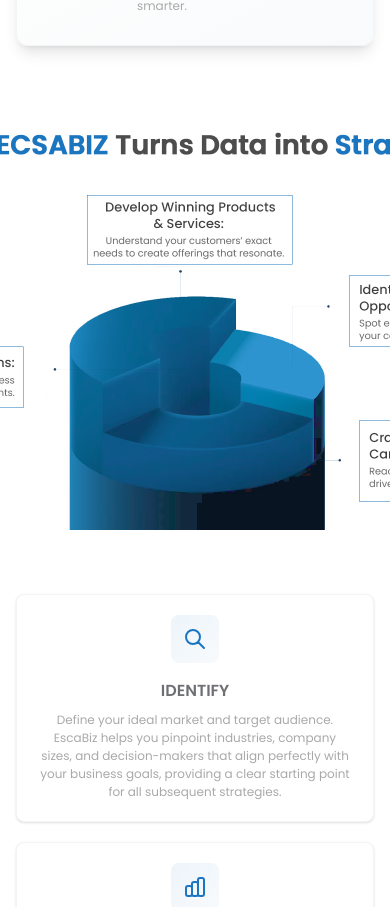
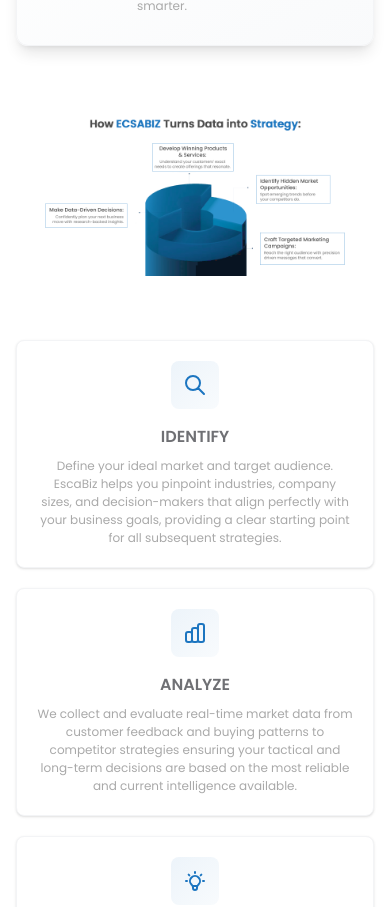
Before and after one commit to Sharmeen-Rauf/escabiz, a Next.js app: page /b2b-market-research-agency-escabiz in a window 390 px wide. Shown: the part 2305-3212 px from the top of the page. Built offline with nearby package versions, Linux system fonts and the light colour scheme.

Commit message:
Update image handling in B2B Market Research Agency Page: modify image dimensions and styling for better responsiveness and visual consistency, ensuring the banner displays correctly across various screen sizes.

```diff
--- a/src/app/b2b-market-research-agency-escabiz/page.tsx
+++ b/src/app/b2b-market-research-agency-escabiz/page.tsx
@@ -211,12 +211,13 @@ export default function B2BIndustryAnalysis() {
         <section className="w-full py-6 md:py-8 lg:py-10">
           <div className="w-full max-w-[1400px] mx-auto px-0 sm:px-4 lg:px-6">
             <div className="relative overflow-hidden rounded-none lg:rounded-2xl">
-              <div className="relative w-full h-[420px] md:h-[520px] lg:h-[680px]">
+              <div className="relative w-full">
                 <Image
                   src="/Banner-20 (1).jpg"
                   alt="Banner"
-                  fill
-                  className="object-cover"
+                  width={1400}
+                  height={600}
+                  className="w-full h-auto object-contain"
                   priority
                 />
               </div>
```
